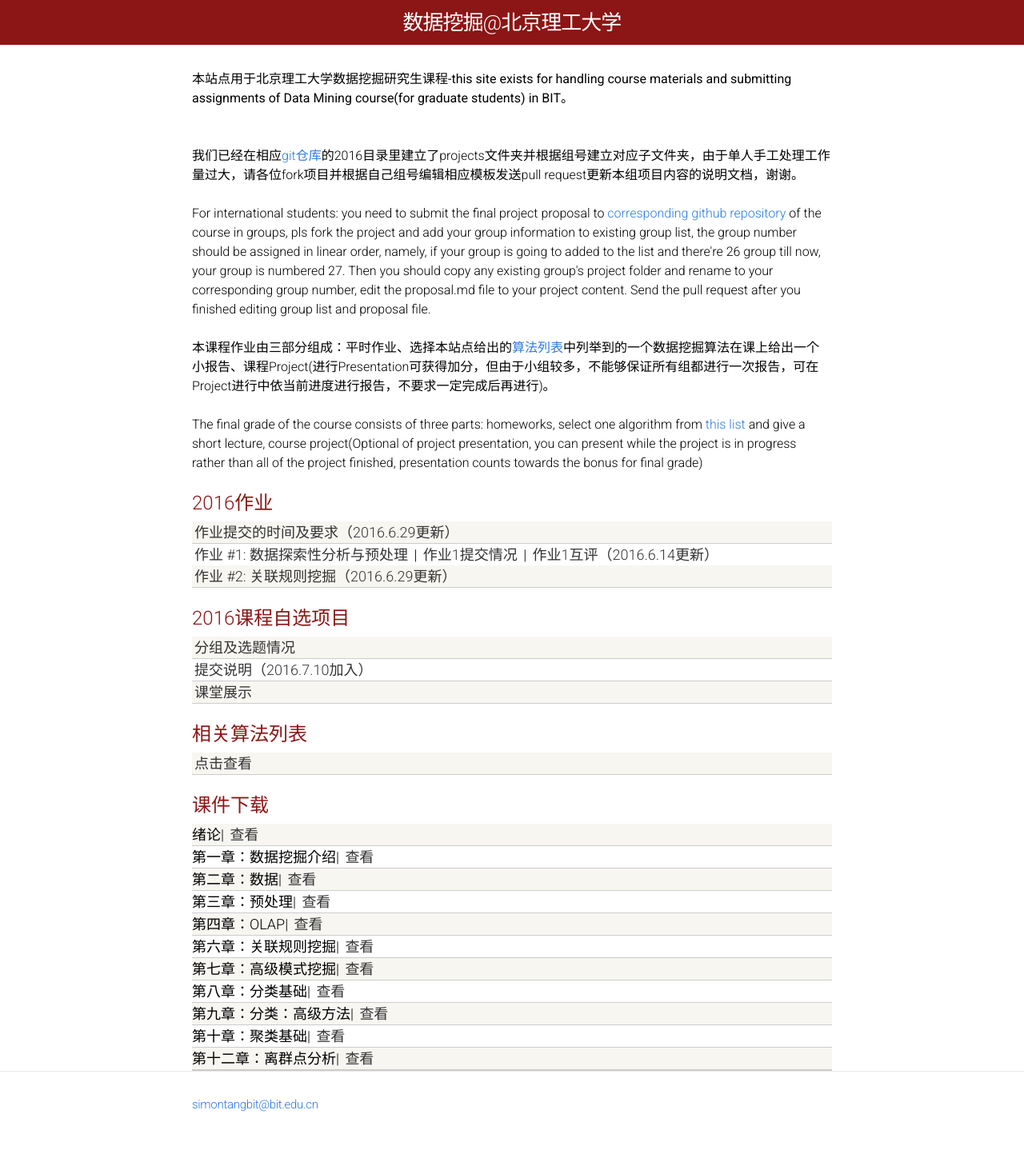
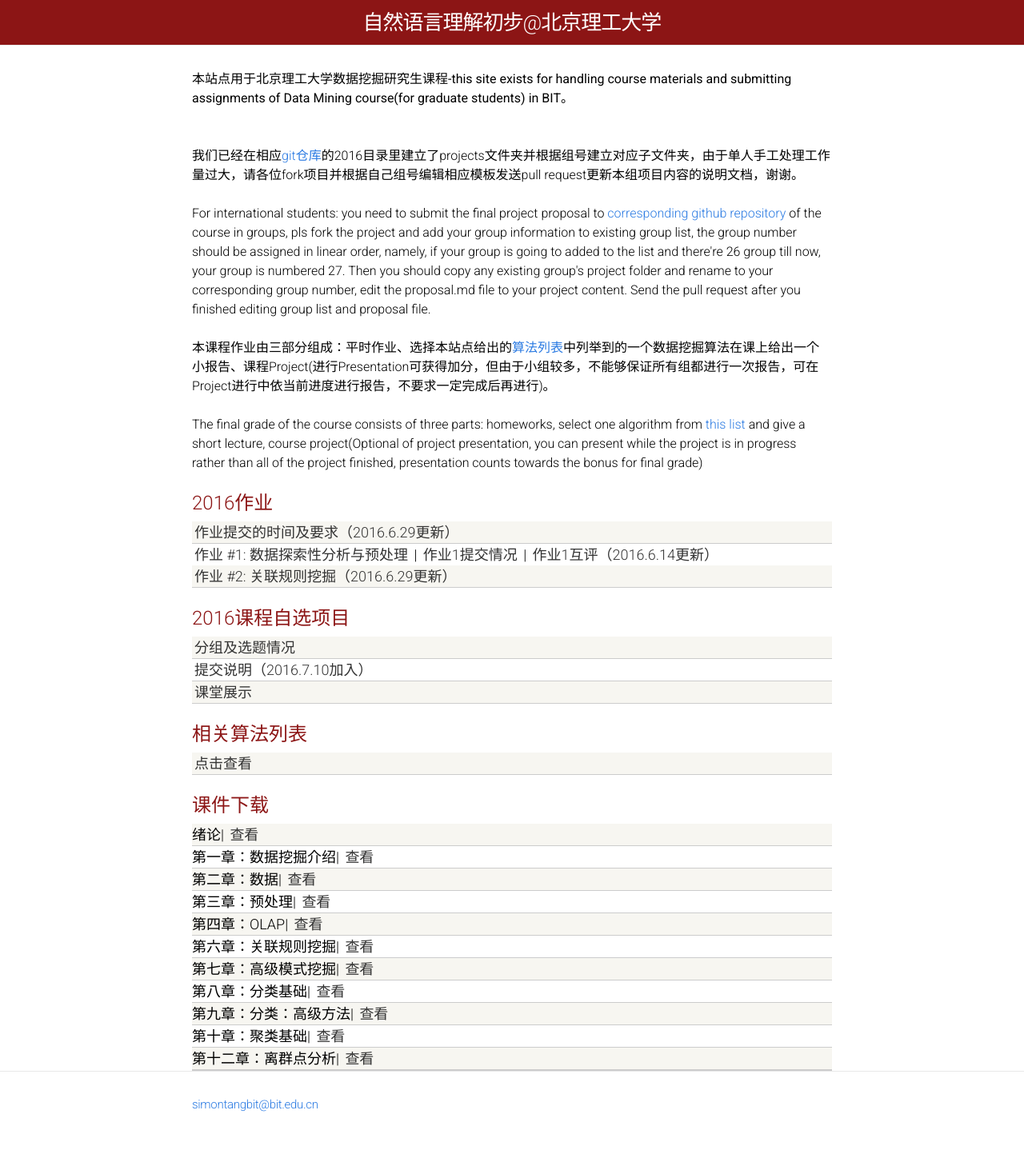
Before and after one commit to BITDM/bitnlp, a Jekyll site: the page built from index.html, in a window 1280 px wide. Shown: the whole page at 80% size. Built offline with Jekyll 4.4.1, drawn with Linux system fonts in a browser that asks for light colours.

Commit message:
change site name

```diff
--- a/_config.yml
+++ b/_config.yml
@@ -1,9 +1,9 @@
 # Site settings
-title: 数据挖掘@北京理工大学
+title: 自然语言理解初步@北京理工大学
 email: simontangbit@bit.edu.cn
-description: "数据挖掘的相关材料"
+description: "自然语言理解课程的相关材料"
 baseurl: ""
-url: "http://bitdm.github.io"
+url: "http://bitdm.github.io/nlp"
 # github_username:  bitdm
 
 # Build settings
```
